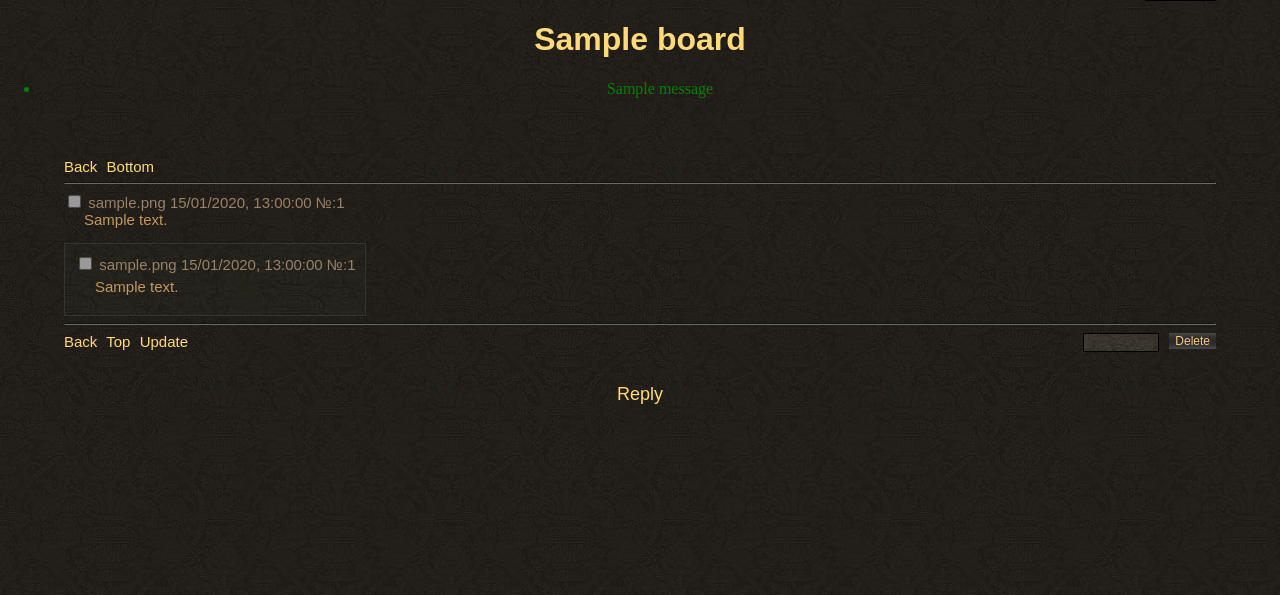
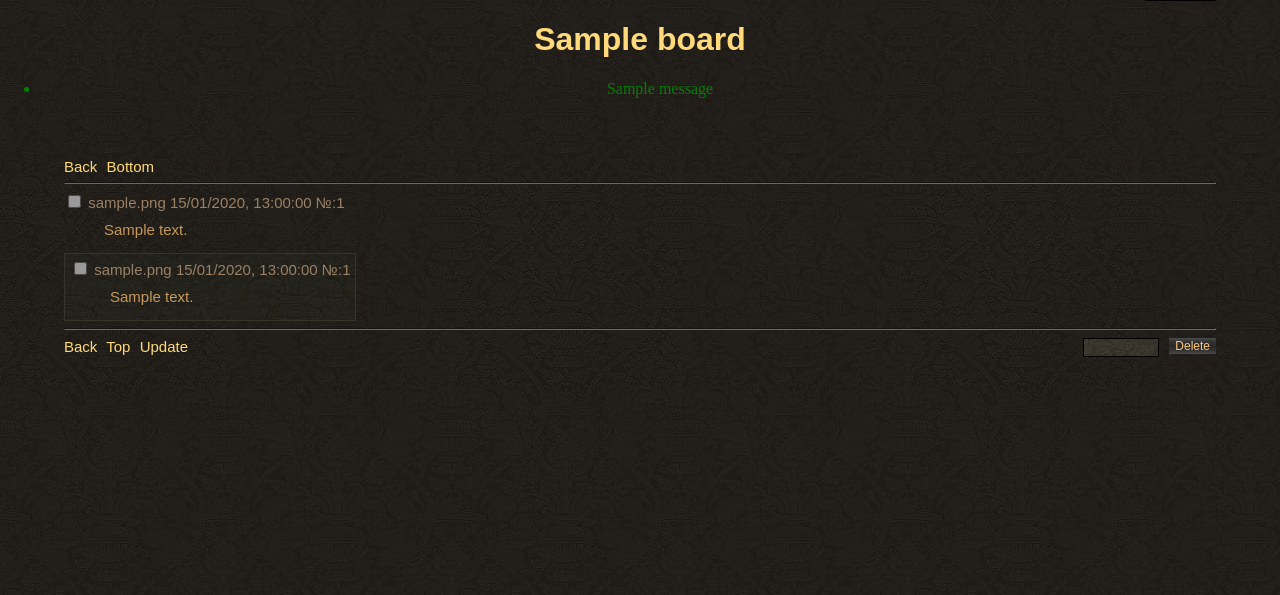
Before and after one commit to sshh0/mboard, a Django app: template templates/thread.html in a window 1280 px wide. Shown: the part 38-633 px from the top of the page. Run offline with Django 4.2, Linux system fonts and the light colour scheme; the template is opened without the code that fills it: values that come from a table or form of the project are taken from there, others are empty; tables that the repository leaves empty hold one stand-in row (values such as "Sample post"); one stand-in notice (Sample message) is shown; parts of the project's set-up code (start-up, migrations or seed data) failed here and were passed over.

Commit message:
threads closing

```diff
--- a/mboard/models.py
+++ b/mboard/models.py
@@ -13,6 +13,7 @@ class Post(models.Model):
     bump = models.DateTimeField(auto_now=True)
     board = models.ForeignKey('Board', on_delete=models.CASCADE, null=False, blank=False)
     cookie = models.CharField(null=True, max_length=40)
+    closed = models.BooleanField(default=False)
 
     def __str__(self):
         return str(self.pk)
@@ -32,6 +33,7 @@ class Post(models.Model):
 class Board(models.Model):
     board_link = models.CharField(max_length=5, blank=False, null=False)
     board_title = models.CharField(max_length=20, blank=False, null=False)
+    closed = models.BooleanField(default=False)
 
     def __str__(self):
         return self.board_link
--- a/mboard/static/css/style.css
+++ b/mboard/static/css/style.css
@@ -24,17 +24,15 @@
 
 body {
     background: var(--bg-color);
-    /*min-height: 100vh;*/
     margin: 0;
     color: var(--body-clr);
-
 }
 
 .post {
     display: table;
     background: var(--post-bg);
     border: var(--post-border);
-    padding: 10px;
+    padding: 5px;
     margin-top: 15px;
 }
 
@@ -61,8 +59,9 @@ body {
     overflow: auto;
     word-wrap: anywhere;
     max-height: 600px;
-    margin-inline-start: 20px;
+    margin-inline-start: 40px;
     margin-inline-end: 20px;
+    margin-top: 10px;
 }
 
 .thread {
@@ -246,19 +245,19 @@ hr {
 
 .replies {
     margin-top: 10px;
-    margin-inline-start: 20px;
+    margin-inline-start: 40px;
 }
 
 .page-link {
     font-size: large;
 }
 
-.spoiler {
+.spoiler, .spoiler a{
     background-color: black;
     color: black;
 }
 
-.spoiler:hover {
+.spoiler:hover, .spoiler a:hover {
     color: white;
 }
 
--- a/mboard/static/js/js.js
+++ b/mboard/static/js/js.js
@@ -6,8 +6,6 @@ const quickPostForm = document.getElementById('quickPostForm');
 const postsLinks = $$('.post .postHeader .postLink, .opPost > .opPostHeader .postLink');
 const quickPostFormTextArea = document.querySelector('#quickPostForm > textarea');
 const postForm = document.getElementById('postForm');
-
-for (let f of $$('#postForm, #quickPostForm')) f.addEventListener('submit', submitForm);
 
 $$('.clear-file-btn').forEach((btn) => btn.addEventListener('click', function (ev) {
     ev.target.previousElementSibling.value = '';
@@ -21,12 +19,15 @@ $$('#id_file').forEach(function (file) {
 captchaRefresh();
 
 if ($('.threadList,.threadPage')) { // at least one class ("OR")
+    if (quickPostForm) {
         showQuickPostForm();
         drag_elmnt(document.getElementById("quickPostHeader"));
+    }
     ApplyJsOnFetchedElements();
     addRepliesToPost();
     altEnterFormSubmit();
     insertEmbedVideoButton();
+    for (let f of $$('#postForm, #quickPostForm')) f.addEventListener('submit', submitForm);
     $$('.image').forEach((image) => image.addEventListener('click', expandImage));
     $$('.video-thumb').forEach((video) => video.addEventListener('click', expandVideo));
     document.addEventListener('mouseover', function (ev) {
@@ -50,6 +51,11 @@ if ($('.threadList,.threadPage')) { // at least one class ("OR")
         $$('.quote, .reply').forEach((elmnt) => elmnt.addEventListener('click', onClick));
     }
     if ($$('.page-link').length === 1) $('.page-link').hidden = true;
+
+    document.getElementById('del-btn').addEventListener('click', (ev) => {
+        ev.preventDefault();
+        for (let el of $$('.post-checkbox')) if (el.checked) ev.target.closest('form').submit();
+    });
 }
 
 function changeTheme(elmnt) {
@@ -122,7 +128,7 @@ function markUpBtn(btn, tagStart, tagEnd) {
 
 function truncateLongPosts() {
     for (let t of document.getElementsByClassName('text')) {
-        if (t.textContent.length > 1500) {
+        if (t.textContent.length > 2500) {
             const span = document.createElement('span');
             span.className = 'func-btn';
             span.innerText = ' ……[⤡]';
@@ -432,7 +438,7 @@ function mouseWheelChangeSize(ev) {
 function resizeImg(imgWidth, imgHeight, maxWidth, maxHeight) {
     let ratio = Math.min(1, maxWidth / imgWidth, maxHeight / imgHeight);
     let w = imgWidth * ratio + 'px';
-    let h  = imgHeight * ratio + 'px';
+    let h = imgHeight * ratio + 'px';
     return [w, h];
 }
 
--- a/projectconfig/settings.py
+++ b/projectconfig/settings.py
@@ -68,7 +68,7 @@ MIDDLEWARE = [
     # "debug_toolbar.middleware.DebugToolbarMiddleware",
     # 'django.middleware.cache.UpdateCacheMiddleware',
     'django.middleware.http.ConditionalGetMiddleware',
-    'django.middleware.security.SecurityMiddleware',
+    # 'django.middleware.security.SecurityMiddleware',
     'django.contrib.sessions.middleware.SessionMiddleware',
     'django.middleware.locale.LocaleMiddleware',
     'django.middleware.common.CommonMiddleware',
@@ -88,7 +88,7 @@ TEMPLATES = [
         'APP_DIRS': True,
         'OPTIONS': {
             'context_processors': [
-                # 'django.template.context_processors.debug',
+                'django.template.context_processors.debug',
                 'django.template.context_processors.request',
                 'django.contrib.auth.context_processors.auth',
                 'django.contrib.messages.context_processors.messages',
--- a/templates/OPpost.html
+++ b/templates/OPpost.html
@@ -3,7 +3,7 @@
 <article class="opPost" id="id{{ thread.pk }}" data-id="{{ thread.pk }}">
   <div class="opPostHeader">
     <span>
-      <input type="checkbox" name="post-id" value="{{ thread.pk }}">
+      <input class="post-checkbox" type="checkbox" name="post-id" value="{{ thread.pk }}">
       <span class="poster"> {{ thread.poster }}</span>
       <span class="date" data-unixtime="{{ thread.date|date:"U" }}">{{ thread.date|date:'d/m/Y, H:i:s' }}</span>
       №:<a class="postLink" href="#id{{ thread.pk }}">{{ thread.pk }}</a>
--- a/templates/_base.html
+++ b/templates/_base.html
@@ -21,18 +21,11 @@
 </head>
 <body>
 {% include 'header.html' %}
-{% if messages %}
-  <ul class="messages">
-    {% for message in messages %}
-      <li{% if message.tags %} class="{{ message.tags }}"{% endif %}>{{ message }}</li>
-    {% endfor %}
-  </ul>
-{% endif %}
-{% for field, error in form.errors.items %}
-  <div class="errorlist">{{ error.as_text }}</div>
-{% endfor %}
-{% block content %}
-{% endblock content %}
+{% include 'errors.html' %}
+<div class="container">
+  {% block content %}
+  {% endblock content %}
+</div>
 <div id="foreground-div"></div>
 {% include 'footer.html' %}
 <script src="{% static 'js/popper.min.js' %}"></script>
--- /dev/null
+++ b/templates/errors.html
@@ -0,0 +1,12 @@
+{% if messages %}
+  <ul class="messages">
+    {% for message in messages %}
+      <li{% if message.tags %} class="{{ message.tags }}"{% endif %}>{{ message }}</li>
+    {% endfor %}
+  </ul>
+{% endif %}
+{% if form.errors %}
+  {% for field, error in form.errors.items %}
+    <div class="errorlist">{{ error.as_text }}</div>
+  {% endfor %}
+{% endif %}
--- a/templates/post.html
+++ b/templates/post.html
@@ -1,7 +1,7 @@
 {% load extra %}
 <article data-id="{{ post.pk }}" id="id{{ post.pk }}" class="post">
   <div class="postHeader">
-    <input type="checkbox" name="post-id" value="{{ post.pk }}">
+    <input class="post-checkbox" type="checkbox" name="post-id" value="{{ post.pk }}">
     {{ post.poster }}
     <span class="date" data-unixtime="{{ post.date|date:"U" }}">{{ post.date|date:'d/m/Y, H:i:s' }}</span>
     №:<a class="postLink" href="{{ thread.get_absolute_url }}#id{{ post.pk }}">{{ post.pk }}</a>
--- a/templates/thread.html
+++ b/templates/thread.html
@@ -1,7 +1,7 @@
 {% extends '_base.html' %}
 {% load i18n %}
 {% block content %}
-  <div class="container threadPage">
+  <div class="threadPage">
     <div class="navdiv-top">
       <a href="../../">{% translate 'Back' %}</a>
       <a href="#bottom">{% translate 'Bottom' %}</a>
@@ -25,8 +25,10 @@
       </div>
     </form>
     {% translate 'Reply' as btn %}
-    {% include 'postform.html' with postformbutton=btn %}
-    {% include 'quickpostform.html' %}
+    {% if not board.closed and not thread.closed %}
+      {% include 'postform.html' with postformbutton=btn %}
+      {% include 'quickpostform.html' %}
+    {% endif %}
     <div id="bottom"></div>
   </div>
 {% endblock content %}
```
Also changed, not shown: mboard/tests/tests.py (+50 -10 lines), mboard/utils.py (+5 -3 lines), mboard/views.py (+5 -10 lines), templates/info_page.html (+2 -7 lines), templates/list_threads.html (+5 -3 lines), mboard/migrations/0002_auto_20221011_1553.py, mboard/migrations/0004_board_closed_post_closed.py (added). Lines whose indentation alone changed are shown as unchanged.
